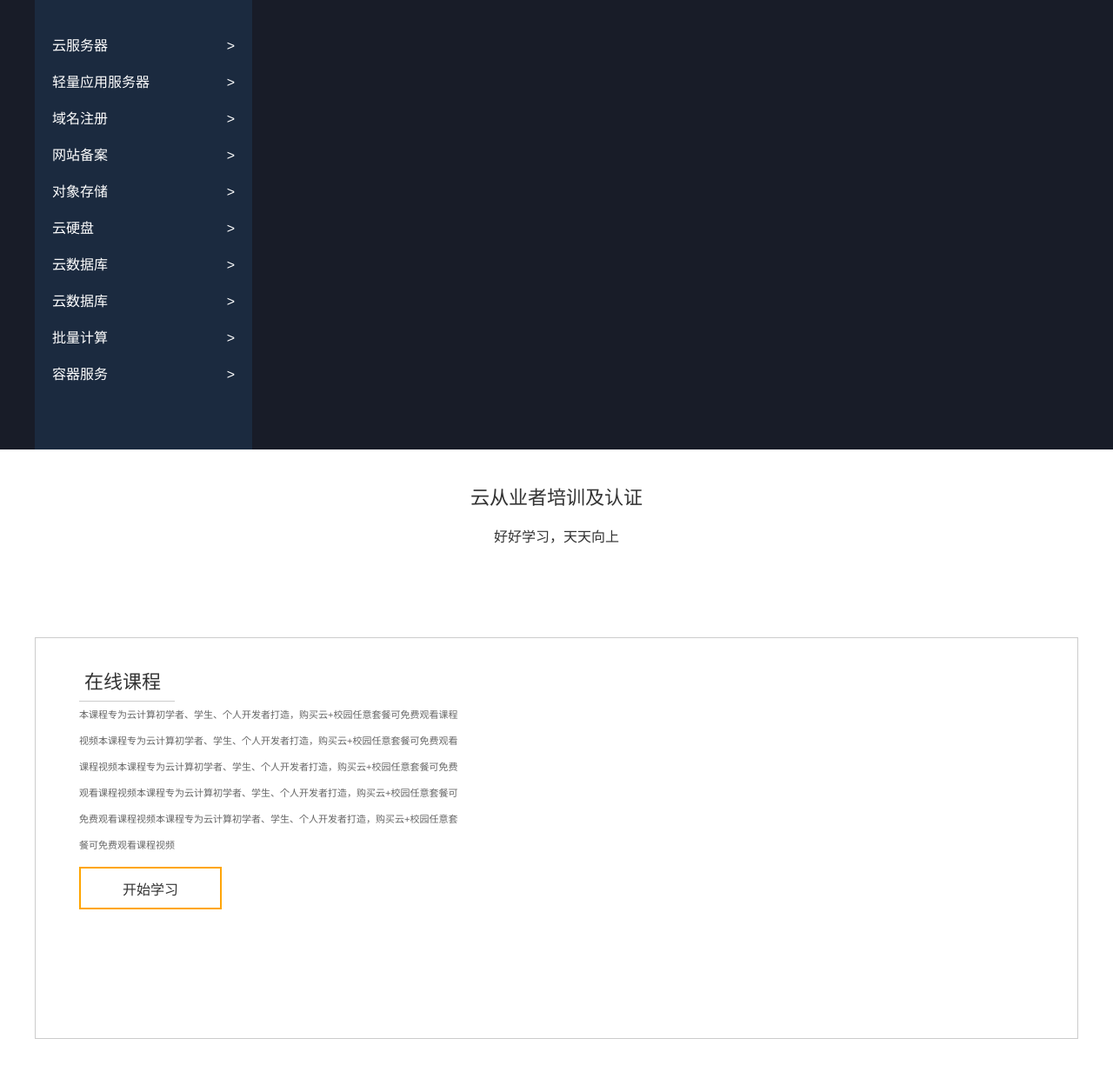
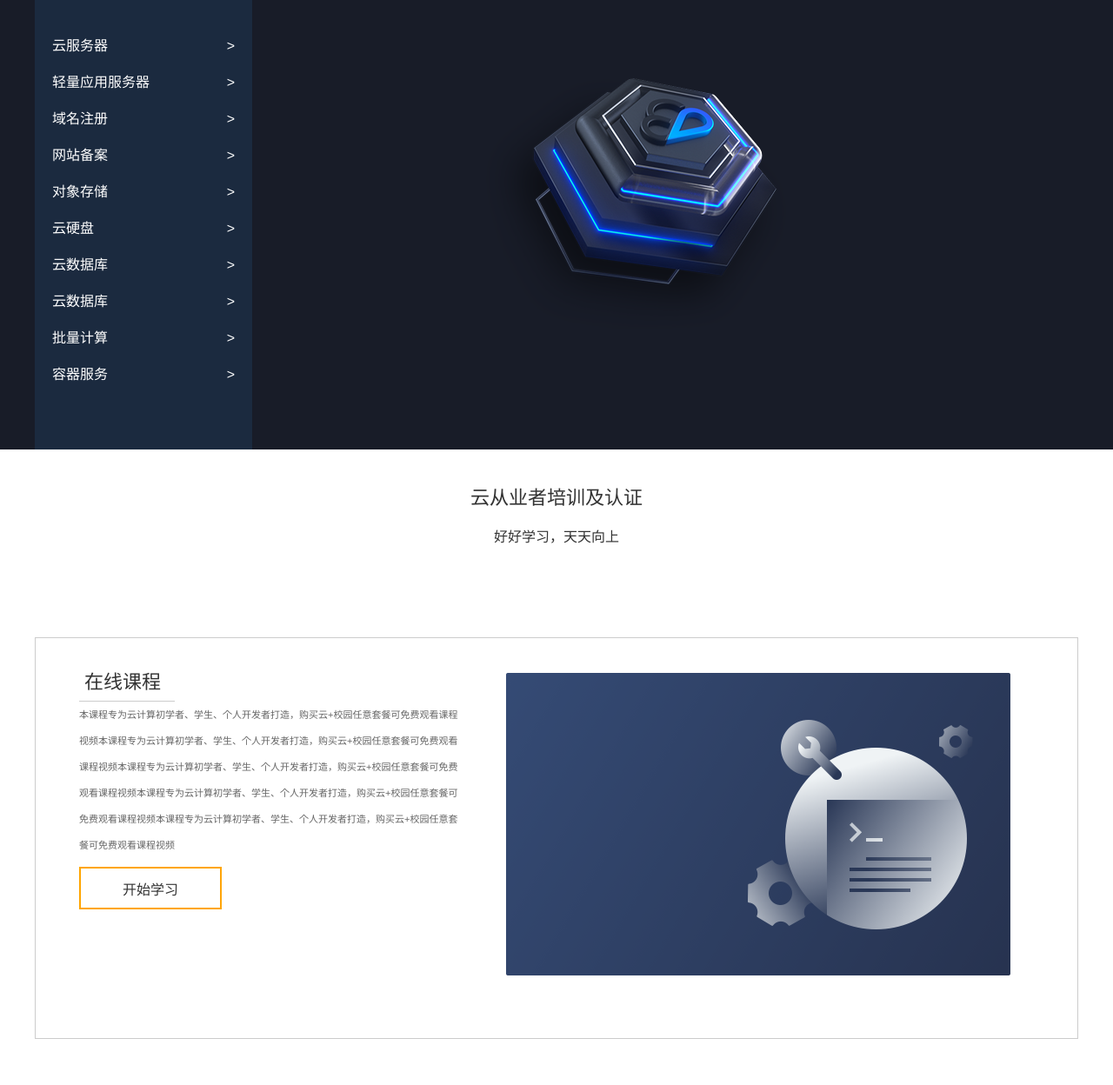
Before and after one commit to jie-oss/jie-oss.github.io, a plain HTML site: page index.html in a window 1280 px wide. Shown: the part 52-1300 px from the top of the page at 87% size. Drawn offline with Linux system fonts and the light colour scheme; files whose address does not match are found by name.

Commit message:
Update styles.css

```diff
--- a/styles.css
+++ b/styles.css
@@ -56,7 +56,7 @@ aside {
 }
 
 .aside {
-  background-image: url(/images/banner.png);
+  background-image: url(banner.png);
 }
 
 .aside-left {
@@ -138,7 +138,7 @@ article {
   float: right;
   width: 580px;
   height: 348px;
-  background-image: url(/images/right.png);
+  background-image: url(right.png);
   background-size: cover;
 }
 
```
